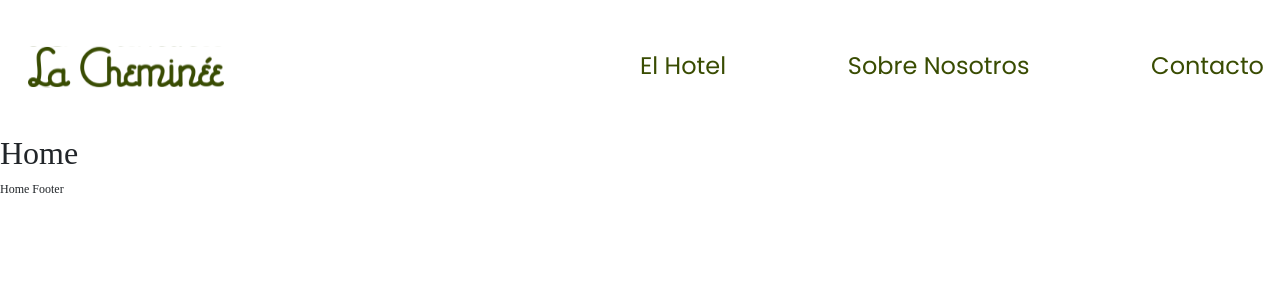
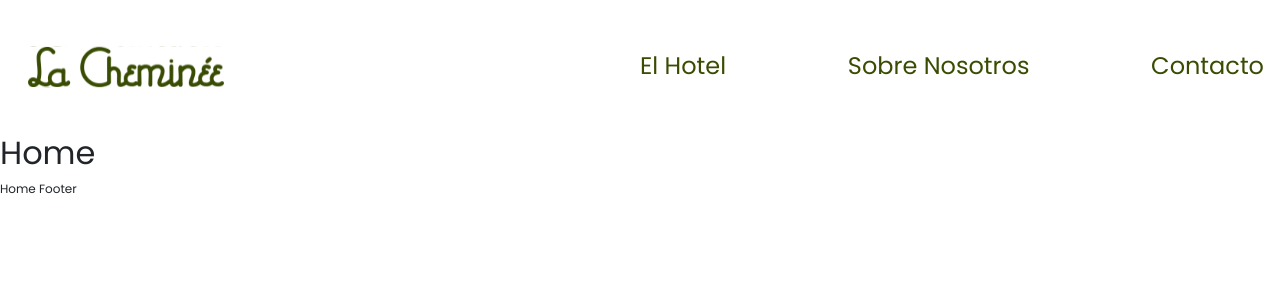
Before and after one commit to agusnarvaez/la-cheminee-react, a React (Create React App) app: page / in a window 1280 px wide. Shown: the top 300 px of the page. Built offline with nearby package versions, Linux system fonts and the light colour scheme.

Commit message:
Corrijo fuente de body

```diff
--- a/src/assets/styles/index.css
+++ b/src/assets/styles/index.css
@@ -7,7 +7,7 @@
     box-sizing: border-box;
 }
 body {
-    font-family: Lexend;
+    font-family: Poppins, serif;
     font-size: 12px;
     box-sizing: border-box;
     padding: 0;
```
